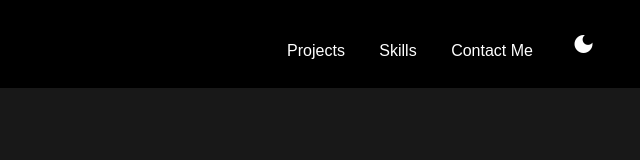
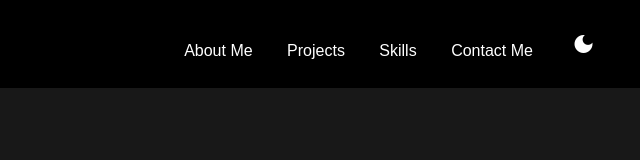
Before and after one commit to ssgella/Portfolio, a plain HTML site: page index.html in a window 1280 px wide. Shown: the full height of the page, 640-1280 px from the left. Drawn offline with Linux system fonts and the light colour scheme.

```diff
--- a/index.html
+++ b/index.html
@@ -13,6 +13,7 @@
             <nav>
                 <img src="Media/Picture 3.png" alt="SSG logo in header" class="logo"/>
                 <ul class="navLinks">
+                    <li><a href="" class="headerLink">About Me</a></li>
                     <li><a href="" class="headerLink">Projects</a></li>
                     <li><a href="" class="headerLink">Skills</a></li>
                     <li><a href="" class="headerLink">Contact Me</a></li>
```
